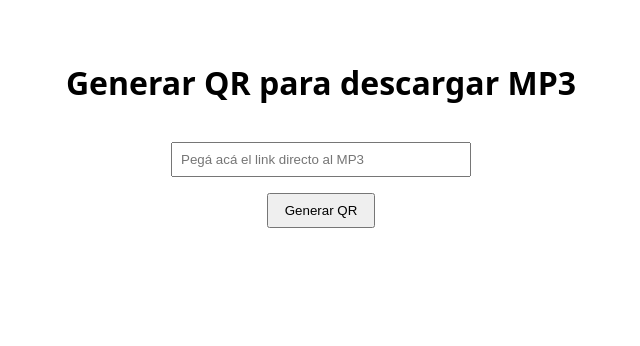
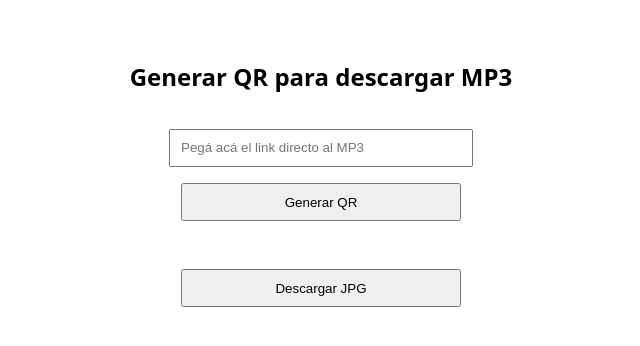
Before and after one commit to bastidio/generador_qr, a plain HTML site: page index.html in a window 1280 px wide. Shown: the whole page, without its empty margins (319-959 px from the left). Drawn offline with Linux system fonts and the light colour scheme.

Commit message:
Update index.html

```diff
--- a/index.html
+++ b/index.html
@@ -2,8 +2,7 @@
 <html lang="es">
 <head>
   <meta charset="UTF-8" />
-  <title>Generar QR para MP3</title>
-  <!-- Librería QRCode.js -->
+  <title>QR para MP3 con descarga JPG</title>
   <script src="https://cdnjs.cloudflare.com/ajax/libs/qrcodejs/1.0.0/qrcode.min.js"></script>
 
   <style>
@@ -18,47 +17,63 @@
     #qrcode {
       margin-top: 1rem;
     }
-    input {
-      padding: 0.5rem;
+    input, button {
+      padding: 0.6rem;
       min-width: 280px;
-    }
-    button {
-      padding: 0.5rem 1rem;
       cursor: pointer;
     }
   </style>
 </head>
 <body>
-  <h1>Generar QR para descargar MP3</h1>
 
-  <input
-    type="text"
-    id="urlInput"
-    placeholder="Pegá acá el link directo al MP3"
-  />
+  <h2>Generar QR para descargar MP3</h2>
+
+  <input type="text" id="urlInput" placeholder="Pegá acá el link directo al MP3" />
+
   <button onclick="generarQR()">Generar QR</button>
 
   <div id="qrcode"></div>
 
+  <button onclick="descargarQR()">Descargar JPG</button>
+
   <script>
     function generarQR() {
-      const url = document.getElementById('urlInput').value.trim();
-
+      const url = document.getElementById("urlInput").value.trim();
       if (!url) {
         alert("Ingresá un enlace válido al MP3");
         return;
       }
 
-      // Limpiar QR previo
+      // Limpiar QR anterior
       document.getElementById("qrcode").innerHTML = "";
 
-      // Crear QR
+      // Crear QR nuevo
       new QRCode(document.getElementById("qrcode"), {
         text: url,
         width: 256,
         height: 256
       });
     }
+
+    function descargarQR() {
+      const qrCanvas = document.querySelector("#qrcode canvas");
+
+      if (!qrCanvas) {
+        alert("Primero generá el QR");
+        return;
+      }
+
+      // Convertir canvas a JPG
+      const imgData = qrCanvas.toDataURL("image/jpeg");
+
+      // Crear link para descargar
+      const link = document.createElement("a");
+      link.href = imgData;
+      link.download = "qr_mp3.jpg";
+
+      link.click();
+    }
   </script>
+
 </body>
 </html>
```
